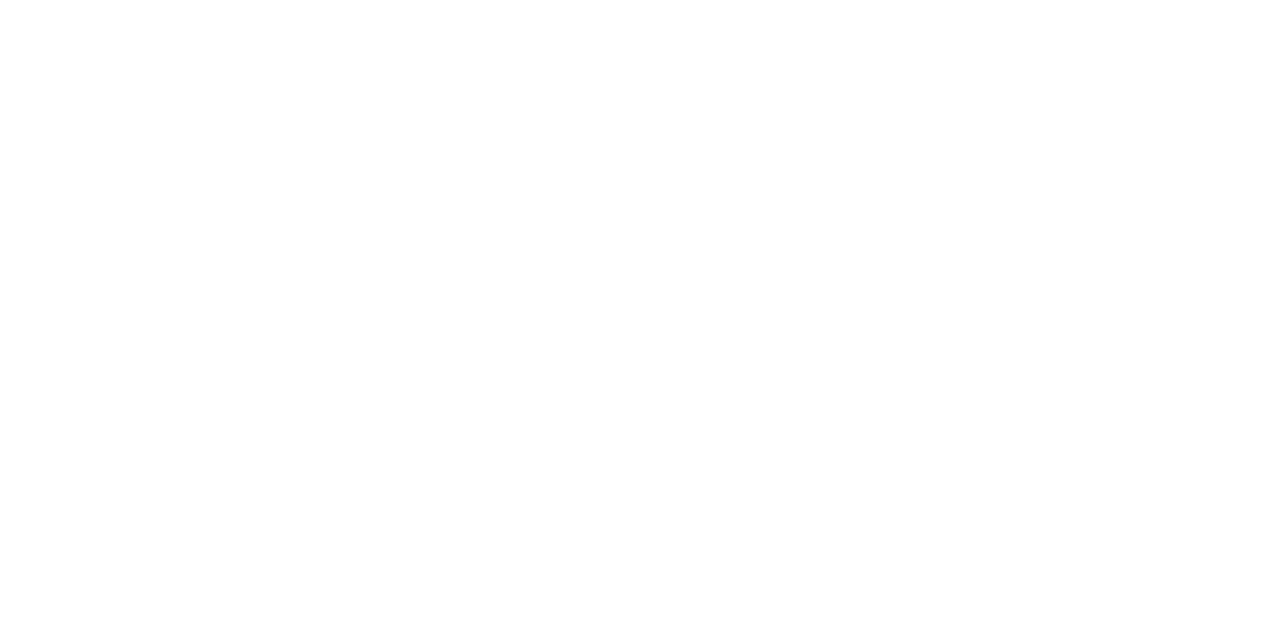
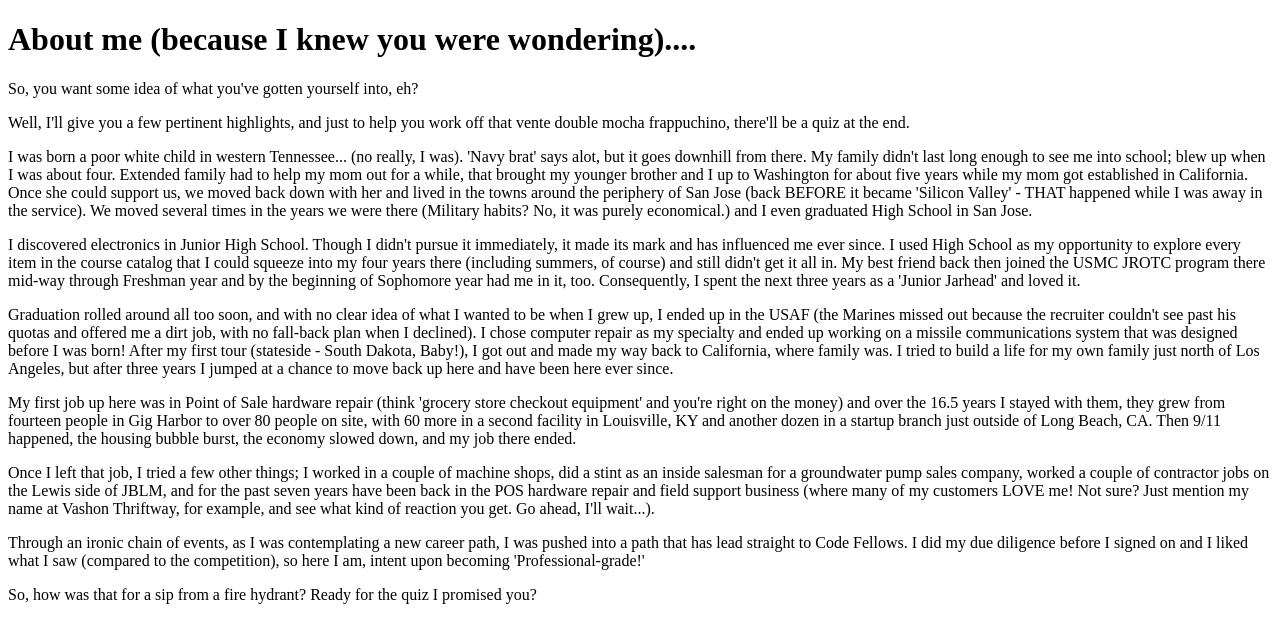
Before and after one commit to vorSherer/about-me, a plain HTML site: page index.html in a window 1280 px wide. Drawn offline with Linux system fonts and the light colour scheme.

Commit message:
Added content to index.html.

```diff
--- a/index.html
+++ b/index.html
@@ -6,10 +6,18 @@
     </head>
     <body>
         <head>
-
+            <h1>About me (because I knew you were wondering)....</h1>
         </head>
         <main>
-
+            <p>So, you want some idea of what you've gotten yourself into, eh?</p>
+            <p>Well, I'll give you a few pertinent highlights, and just to help you work off that vente double mocha frappuchino, there'll be a quiz at the end.</p>
+            <p>I was born a poor white child in western Tennessee... (no really, I was). 'Navy brat' says alot, but it goes downhill from there. My family didn't last long enough to see me into school; blew up when I was about four. Extended family had to help my mom out for a while, that brought my younger brother and I up to Washington for about five years while my mom got established in California.  Once she could support us, we moved back down with her and lived in the towns around the periphery of San Jose (back BEFORE it became 'Silicon Valley' - THAT happened while I was away in the service). We moved several times in the years we were there (Military habits? No, it was purely economical.) and I even graduated High School in San Jose.</p>
+            <p>I discovered electronics in Junior High School.  Though I didn't pursue it immediately, it made its mark and has influenced me ever since. I used High School as my opportunity to explore every item in the course catalog that I could squeeze into my four years there (including summers, of course) and still didn't get it all in. My best friend back then joined the USMC JROTC program there mid-way through Freshman year and by the beginning of Sophomore year had me in it, too. Consequently, I spent the next three years as a 'Junior Jarhead' and loved it.</p>
+            <p>Graduation rolled around all too soon, and with no clear idea of what I wanted to be when I grew up, I ended up in the USAF (the Marines missed out because the recruiter couldn't see past his quotas and offered me a dirt job, with no fall-back plan when I declined). I chose computer repair as my specialty and ended up working on a missile communications system that was designed before I was born! After my first tour (stateside - South Dakota, Baby!), I got out and made my way back to California, where family was. I tried to build a life for my own family just north of Los Angeles, but after three years I jumped at a chance to move back up here and have been here ever since.</p>
+            <p>My first job up here was in Point of Sale hardware repair (think 'grocery store checkout equipment' and you're right on the money) and over the 16.5 years I stayed with them, they grew from fourteen people in Gig Harbor to over 80 people on site, with 60 more in a second facility in Louisville, KY and another dozen in a startup branch just outside of Long Beach, CA. Then 9/11 happened, the housing bubble burst, the economy slowed down, and my job there ended.</p>
+            <p>Once I left that job, I tried a few other things; I worked in a couple of machine shops, did a stint as an inside salesman for a groundwater pump sales company, worked a couple of contractor jobs on the Lewis side of JBLM, and for the past seven years have been back in the POS hardware repair and field support business (where many of my customers LOVE me!  Not sure? Just mention my name at Vashon Thriftway, for example, and see what kind of reaction you get.  Go ahead, I'll wait...).</p>
+            <p>Through an ironic chain of events, as I was contemplating a new career path, I was pushed into a path that has lead straight to Code Fellows. I did my due diligence before I signed on and I liked what I saw (compared to the competition), so here I am, intent upon becoming 'Professional-grade!'</p>
+            <p>So, how was that for a sip from a fire hydrant? Ready for the quiz I promised you?</p>
         </main>
         <footer>
 
```
